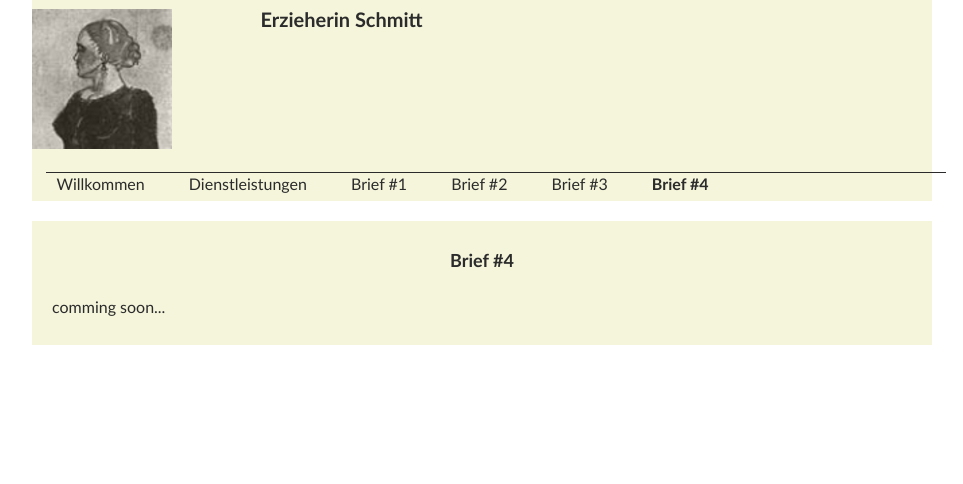
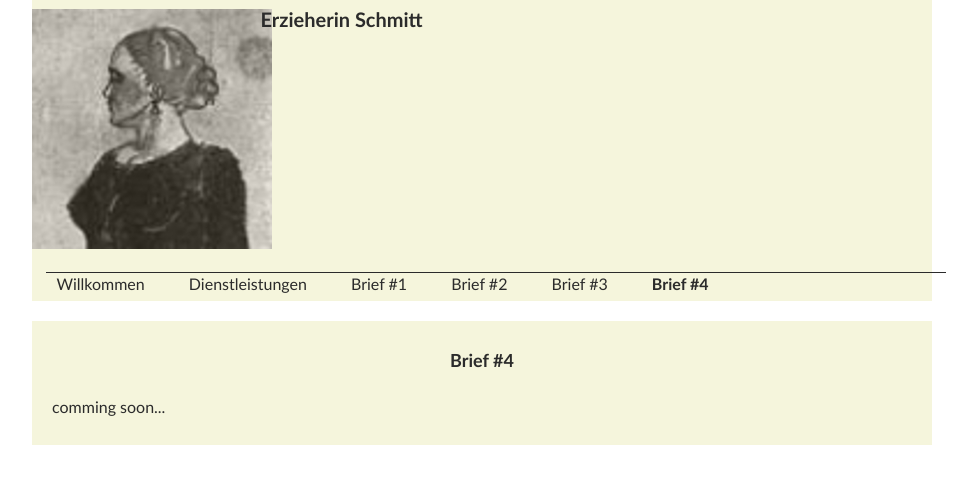
Before and after one commit to richardtraindl/tierarztpraxis-kaiserstrasse.at, a Jekyll site: the page built from xyz123/Schmitt/brief4.html, in a window 1280 px wide. Shown: the top 484 px of the page, without its empty margins (158-1121 px from the left). Built offline with Jekyll 4.4.1, drawn with Linux system fonts in a browser that asks for light colours.

Commit message:
customize

```diff
--- a/_includes/guest.html
+++ b/_includes/guest.html
@@ -1,7 +1,7 @@
 
         <header class="section group">
             <div class="col span_3_of_12">
-                <a href="index.html"><img id="header_img" src="/img2/logo.jpg" alt="Logo" style="width: 140px"></a>
+                <a href="index.html"><img id="logo" src="/img2/logo.jpg" alt="Logo"></a>
             </div>
             <div class="col span_9_of_12">
                 <h1 id="header_txt" style="font-size: 20px;">Erzieherin Schmitt</h1>
```
